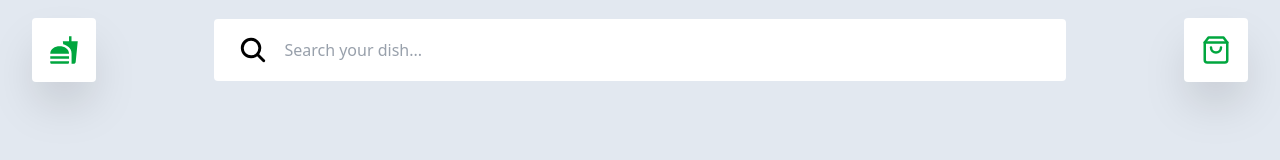
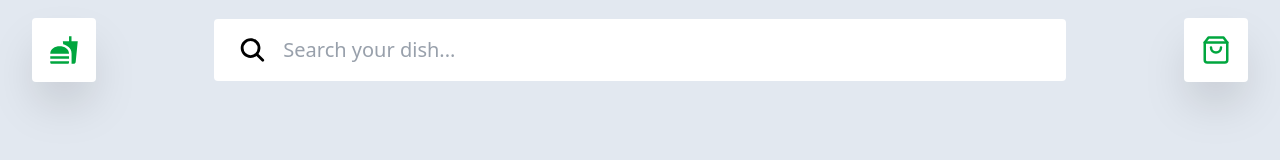
Before and after one commit to Mesbah-M13/food-delivery-site, a React (Vite) app: page / in a window 1280 px wide. Shown: the top 160 px of the page. Built offline with nearby package versions, Linux system fonts and the light colour scheme.

Commit message:
add css on nav

```diff
--- a/src/components/Nav.jsx
+++ b/src/components/Nav.jsx
@@ -9,12 +9,12 @@ const Nav = () => {
         <MdFastfood className="text-green-600 text-3xl" />
       </div>
 
-      <form action="" className="flex rounded bg-white w-[70%] px-6 py-4">
+      <form action="" className="flex rounded bg-white w-[70%] px-6 py-4 ">
         <IoSearch className="text-black text-3xl" />
         <input
           type="text"
           placeholder="Search your dish..."
-          className="text-slate-700 pl-4 "
+          className=" text-slate-700 pl-4 w-full text-xl border-none outline-none "
         />
       </form>
 
```
